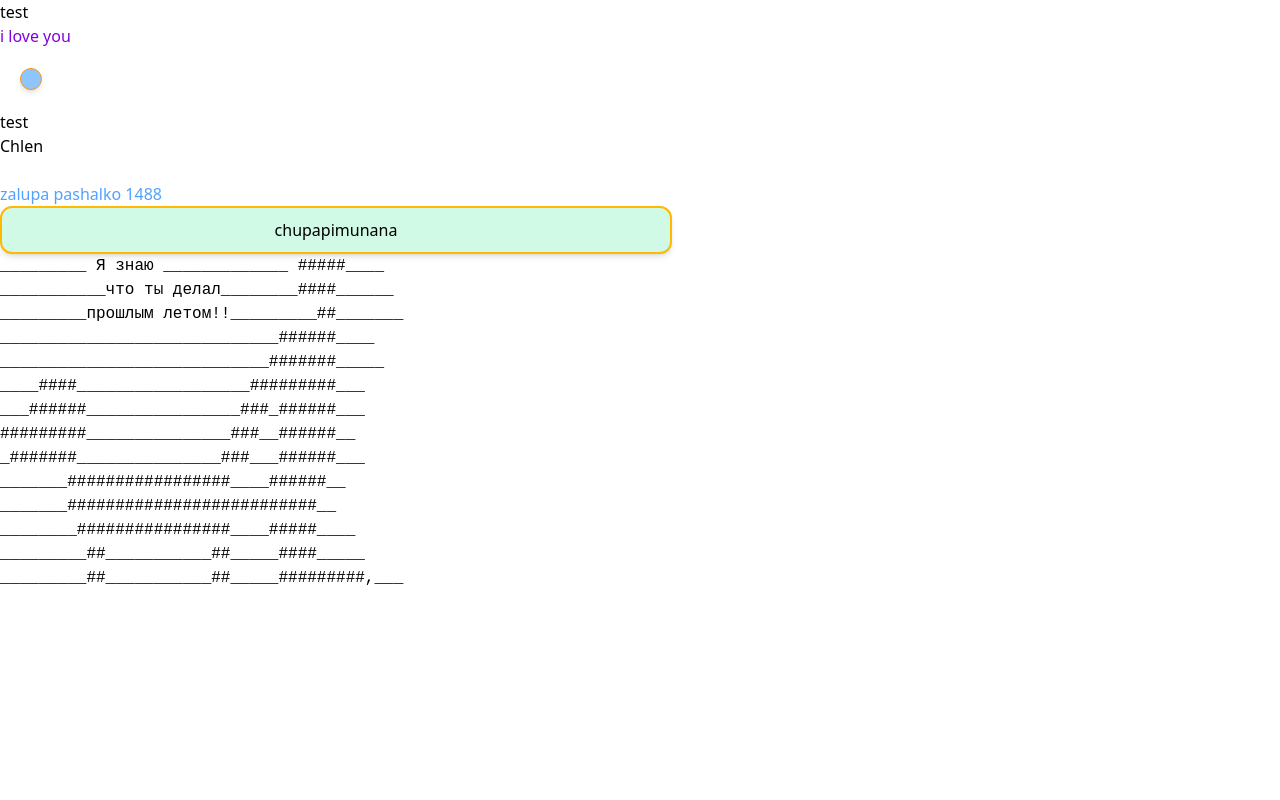
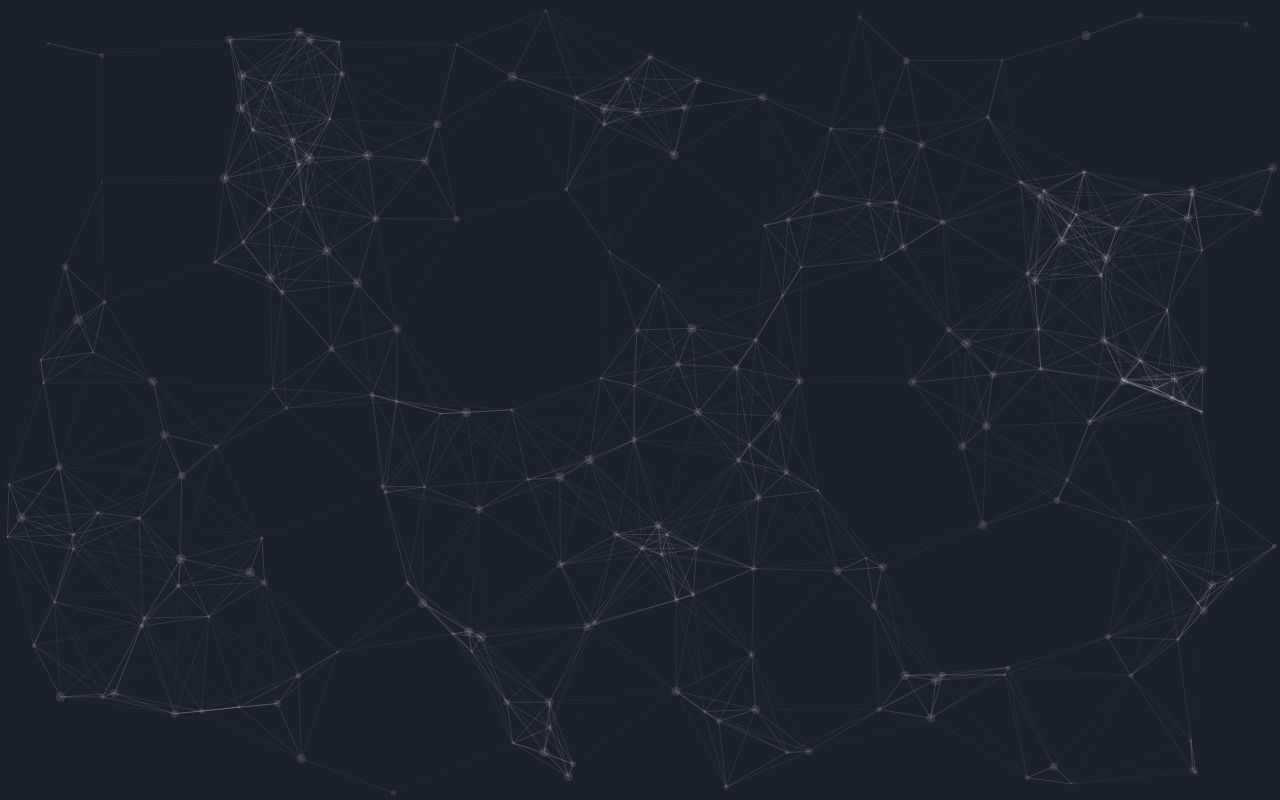
Before and after one commit to ICE-Team-MOB/Candidate-Insight, a React app in the folder frontend/: page /hrrequirements in a window 1280 px wide. Built offline with nearby package versions, Linux system fonts and the light colour scheme; the HTML template or start-up script is replaced by a standard one.

Commit message:
Added bg component and hr page

```diff
--- a/frontend/package.json
+++ b/frontend/package.json
@@ -10,6 +10,8 @@
     "preview": "vite preview"
   },
   "dependencies": {
+    "@tsparticles/react": "^3.0.0",
+    "@tsparticles/slim": "^3.9.1",
     "i18next": "^25.6.2",
     "i18next-browser-languagedetector": "^8.2.0",
     "react": "^19.2.0",
--- a/frontend/src/App.tsx
+++ b/frontend/src/App.tsx
@@ -1,11 +1,13 @@
 import { Routes, Route } from "react-router-dom"
 import TestPage from "./pages/TestPage"
+import HRrequirements from "./pages/HRrequirements"
 
 function App() {
   return (
     <>
       <Routes>
-        <Route path="*" element={<TestPage />} />
+        <Route path="testpage" element={<TestPage />} />
+        <Route path="hrrequirements" element={<HRrequirements />} />
       </Routes>
     </>
   )
--- /dev/null
+++ b/frontend/src/components/ParticlesBackground.tsx
@@ -0,0 +1,91 @@
+import { useEffect, useState } from "react";
+import Particles, { initParticlesEngine } from "@tsparticles/react";
+import type { Engine, ISourceOptions } from "@tsparticles/engine";
+import { loadSlim } from "@tsparticles/slim";
+
+function ParticlesBackground() {
+  const [init, setInit] = useState(false);
+
+  useEffect(() => {
+    initParticlesEngine(async (engine: Engine) => {
+      await loadSlim(engine);
+    }).then(() => {
+      setInit(true);
+    });
+  }, []);
+
+  const particlesOptions: ISourceOptions = {
+    background: {
+      color: {
+        value: "#1a202c",
+      },
+    },
+    interactivity: {
+      events: {
+        onHover: {
+          enable: true,
+          mode: "attract",
+        },
+      },
+      modes: {
+        attract: {
+          distance: 150,
+          duration: 1.0,
+          factor: 1.5,
+        },
+      },
+    },
+    particles: {
+      color: {
+        value: "#ffffff",
+      },
+      links: {
+        color: "#ffffff",
+        distance: 150,
+        enable: true,
+        opacity: 0.1,
+        width: 1,
+      },
+      move: {
+        direction: "none",
+        enable: true,
+        outModes: {
+          default: "bounce",
+        },
+        random: false,
+        speed: 0.3,
+        straight: false,
+      },
+      number: {
+        density: {
+          enable: true,
+          width: 800,
+          height: 800,
+        },
+        value: 150,
+      },
+      opacity: {
+        value: 0.1,
+      },
+      shape: {
+        type: "circle",
+      },
+      size: {
+        value: { min: 1, max: 5 },
+      },
+    },
+    detectRetina: true,
+  };
+
+  if (!init) return null;
+
+  return (
+    <Particles
+      id="particles-bg"
+      options={particlesOptions}
+      className="absolute top-0 left-0 w-full h-full -z-10"
+    />
+  );
+}
+
+export default ParticlesBackground;
--- /dev/null
+++ b/frontend/src/pages/HRrequirements.tsx
@@ -0,0 +1,12 @@
+import ParticlesBackground from "../components/ParticlesBackground";
+
+
+const HRrequirements = ()  => {
+    return (
+        <>
+            <ParticlesBackground />
+        </>
+    );
+};
+
+export default HRrequirements;
```
Also changed, not shown: 1 other file (tests, documents, lock files or other folders).
